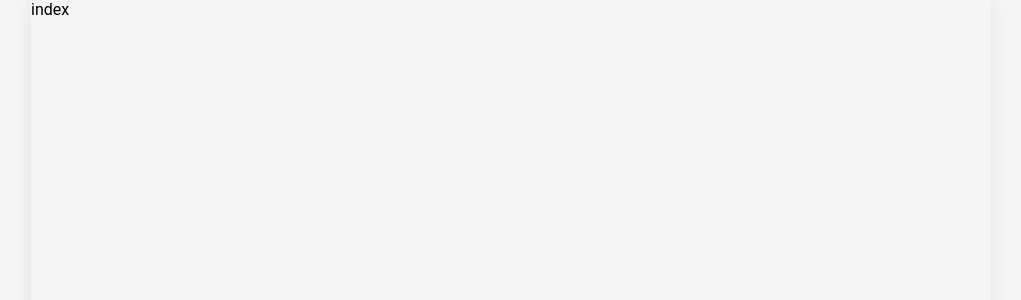
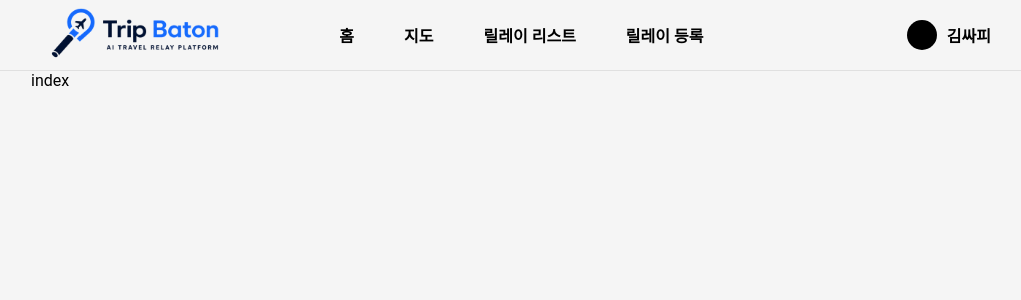
Before and after one commit to SSAFY-TRIP-AL/ssafy_trip_web, a React (Vite) app: page / in a window 1280 px wide. Shown: the top 300 px of the page, without its empty margins (129-1150 px from the left). Built offline with nearby package versions, Linux system fonts and the light colour scheme.

Commit message:
feat: header 컴포넌트 구현 & GlobalLayout에 배치

```diff
--- /dev/null
+++ b/src/components/Header.tsx
@@ -0,0 +1,30 @@
+import logo from "../assets/logo_lf.svg";
+import style from "../css/components/header.module.css";
+
+export default function Header() {
+  return (
+    <div className={style.headerContainer}>
+      <div className={style.headerContent}>
+        <img src={logo} alt="Logo" className={style.logo} />
+        <ul>
+          <li>
+            <a href="/">홈</a>
+          </li>
+          <li>
+            <a href="/">지도</a>
+          </li>
+          <li>
+            <a href="/">릴레이 리스트</a>
+          </li>
+          <li>
+            <a href="/">릴레이 등록</a>
+          </li>
+        </ul>
+        <div className={style.myPage}>
+          <div className={style.profileImg}></div>
+          <span>김싸피</span>
+        </div>
+      </div>
+    </div>
+  );
+}
--- /dev/null
+++ b/src/css/components/header.module.css
@@ -0,0 +1,33 @@
+.headerContainer {
+  height: 70px;
+  border-bottom: 1px solid #e0e0e0;
+}
+.headerContainer .logo {
+  height: 70px;
+  transform: scale(2);
+  transform-origin: left center;
+}
+.headerContent {
+  max-width: 75%;
+  margin: auto;
+  display: flex;
+  justify-content: space-between;
+  align-items: center;
+}
+.headerContent ul {
+  display: flex;
+  gap: 50px;
+  font-weight: 600;
+}
+.myPage {
+  display: flex;
+  align-items: center;
+  gap: 10px;
+  font-weight: 600;
+}
+.profileImg {
+  width: 30px;
+  height: 30px;
+  border-radius: 50%;
+  background-color: black;
+}
--- a/src/css/style.css
+++ b/src/css/style.css
@@ -1,7 +1,7 @@
 body {
   margin: auto;
   padding: 0;
-  max-width: 75%;
+  /* max-width: 75%; */
   height: 100svh;
   overflow: hidden;
   font-family: "Roboto", "Noto Sans KR", sans-serif;
@@ -14,4 +14,16 @@ body {
 }
 .layoutContainer {
   height: 100%;
+  max-width: 75%;
+  margin: auto;
 }
+li,
+ul {
+  list-style: none;
+  margin: 0;
+  padding: 0;
+}
+a {
+  text-decoration: none;
+  color: inherit;
+}
--- a/src/layout/GlobalLayout.tsx
+++ b/src/layout/GlobalLayout.tsx
@@ -1,10 +1,14 @@
 import { Outlet } from "react-router-dom";
 import "../css/style.css";
+import Header from "../components/Header";
 
 export default function GlobalLayout() {
   return (
-    <div className="layoutContainer">
-      <Outlet />
-    </div>
+    <>
+      <Header />
+      <div className="layoutContainer">
+        <Outlet />
+      </div>
+    </>
   );
 }
```
